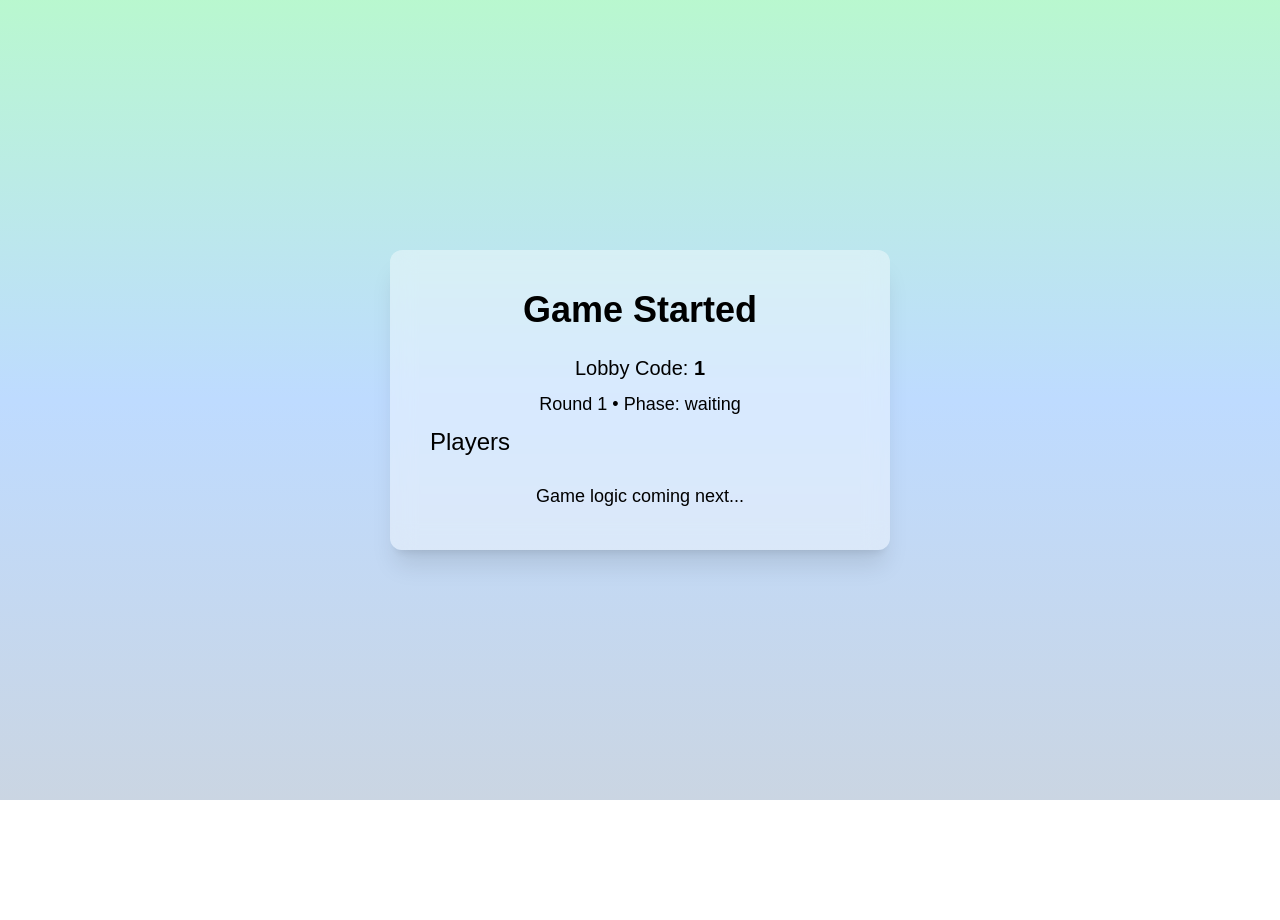
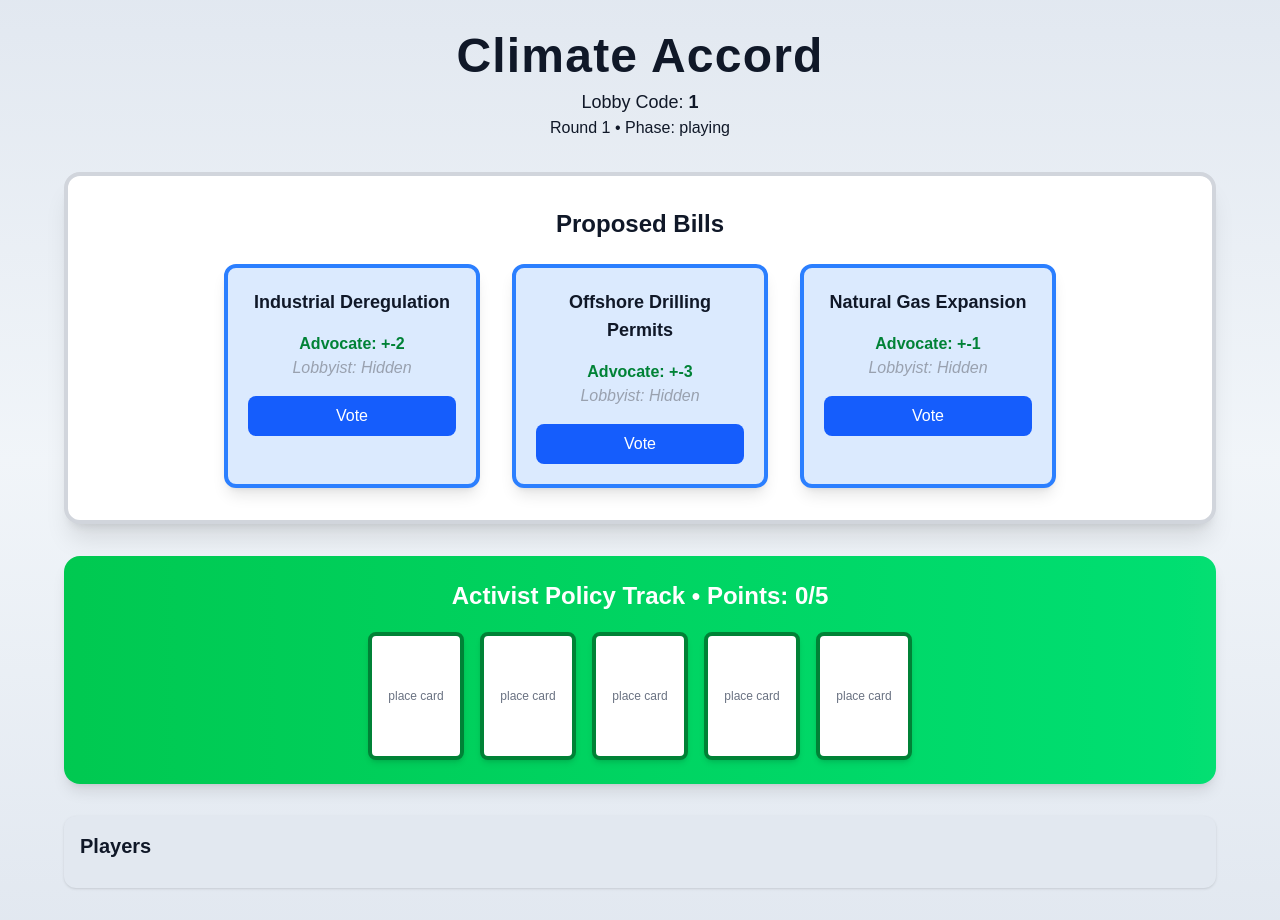
Before and after one commit to Akernov/climate-accord, a Next.js app: page /game/1 in a window 1280 px wide. Before the commit the page ends 800 px from the top, so only its background shows below. Built offline with nearby package versions, Linux system fonts and the light colour scheme.

Commit message:
Added board UI

```diff
--- a/src/app/game/[code]/page.tsx
+++ b/src/app/game/[code]/page.tsx
@@ -2,6 +2,7 @@
 
 import { useParams, useSearchParams } from "next/navigation";
 import { useState } from "react";
+import BillBoard from "@/components/BillBoard";
 
 type Player = {
   name: string;
@@ -39,48 +40,108 @@ export default function GamePage() {
 
   const players = lobby?.players ?? [];
   const round = lobby?.round ?? 1;
-  const phase = lobby?.phase ?? "waiting";
+  const phase = lobby?.phase ?? "playing";
 
-  const currentPlayer = players.find((p) => p.name === name);
+  const currentPlayer = players.find((p) => p.name === (name ?? ""));
+
+  // placeholder progress values (connect to game logic later)
+  const activistProgress = 0;
+  const lobbyistProgress = 0;
 
   return (
-    <div className="min-h-screen flex items-center justify-center bg-gradient-to-b from-green-200 via-blue-200 to-slate-300">
+    <div className="min-h-screen bg-gradient-to-b from-slate-200 via-slate-100 to-slate-200 flex flex-col items-center p-8 text-gray-900">
 
-      <div className="bg-white/40 backdrop-blur-md p-10 rounded-xl shadow-xl w-[500px] text-black">
-
-        <h1 className="text-4xl font-bold text-center mb-6">
-          Game Started
+      {/* HEADER */}
+      <div className="text-center mb-8">
+        <h1 className="text-5xl font-extrabold tracking-wide">
+          Climate Accord
         </h1>
 
-        <p className="text-xl text-center mb-2">
+        <p className="text-lg mt-2">
           Lobby Code: <b>{code}</b>
         </p>
 
-        <p className="text-lg text-center mb-2">
+        <p className="text-md">
           Round {round} • Phase: {phase}
         </p>
 
         {currentPlayer?.role && (
-          <p className="text-center text-xl mb-6 font-bold">
-            Your Role: {currentPlayer.role === "lobbyist"
-              ? "Industrial Lobbyist"
-              : "Climate Advocate"}
+          <p className="mt-3 text-xl font-semibold">
+            Your Role:{" "}
+            {currentPlayer.role === "lobbyist"
+              ? "Industrial Lobbyist 🏭"
+              : "Climate Advocate 🌱"}
           </p>
         )}
+      </div>
 
-        <h2 className="text-2xl mb-3">Players</h2>
+      {/* BOARD */}
+      <div className="w-full max-w-6xl space-y-8">
 
-        <ul className="mb-6">
-          {players.map((player) => (
-            <li key={player.name}>
-              {player.name} — Score: {player.score}
-            </li>
-          ))}
-        </ul>
+        {/* LOBBYIST TRACK */}
+        {currentPlayer?.role === "lobbyist" && (
+          <div className="bg-gradient-to-r from-red-500 to-red-400 p-6 rounded-2xl shadow-lg">
 
-        <p className="text-center text-lg">
-          Game logic coming next...
-        </p>
+            <h2 className="text-2xl font-bold text-center text-white mb-5">
+              Lobbyist Policy Track • Points: {lobbyistProgress}/6
+            </h2>
+
+            <div className="flex justify-center gap-4">
+              {Array.from({ length: 5 }).map((_, i) => (
+                <div
+                  key={i}
+                  className="w-24 h-32 bg-white rounded-lg border-4 border-red-700 flex items-center justify-center text-xs text-gray-500 shadow-md"
+                >
+                  place card
+                </div>
+              ))}
+            </div>
+
+          </div>
+        )}
+
+        {/* BILL AREA */}
+        <BillBoard role={currentPlayer?.role} />
+
+        {/* ACTIVIST TRACK */}
+        <div className="bg-gradient-to-r from-green-500 to-green-400 p-6 rounded-2xl shadow-lg">
+
+          <h2 className="text-2xl font-bold text-center text-white mb-5">
+            Activist Policy Track • Points: {activistProgress}/5
+          </h2>
+
+          <div className="flex justify-center gap-4">
+            {Array.from({ length: 5 }).map((_, i) => (
+              <div
+                key={i}
+                className="w-24 h-32 bg-white rounded-lg border-4 border-green-700 flex items-center justify-center text-xs text-gray-500 shadow-md"
+              >
+                place card
+              </div>
+            ))}
+          </div>
+
+        </div>
+
+        {/* PLAYERS */}
+        <div className="bg-slate-200 p-4 rounded-xl shadow">
+
+          <h2 className="text-xl font-bold mb-3">
+            Players
+          </h2>
+
+          <div className="flex flex-wrap gap-3 justify-center">
+            {players.map((p) => (
+              <div
+                key={p.name}
+                className="bg-white px-4 py-2 rounded-lg shadow font-medium"
+              >
+                {p.name}
+              </div>
+            ))}
+          </div>
+
+        </div>
 
       </div>
 
--- /dev/null
+++ b/src/components/BillBoard.tsx
@@ -0,0 +1,61 @@
+"use client";
+
+import { bills } from "@/data/bills";
+import { useState } from "react";
+
+type BillBoardProps = {
+  role?: "advocate" | "lobbyist";
+};
+
+export default function BillBoard({ role }: BillBoardProps) {
+
+  const [displayedBills] = useState(() => {
+    return [...bills]
+      .sort(() => Math.random() - 0.5)
+      .slice(0, 3);
+  });
+
+  return (
+    <div className="bg-white p-8 rounded-2xl shadow-xl text-center border-4 border-gray-300">
+
+      <h2 className="text-2xl font-bold mb-6">
+        Proposed Bills
+      </h2>
+
+      <div className="flex justify-center gap-8 flex-wrap">
+
+        {displayedBills.map((bill, i) => (
+          <div
+            key={i}
+            className="w-64 bg-blue-100 border-4 border-blue-500 rounded-xl p-5 shadow-lg"
+          >
+
+            <h3 className="text-lg font-bold mb-4">
+              {bill.title}
+            </h3>
+
+            <p className="text-green-700 font-semibold">
+               Advocate: +{bill.advocate}
+            </p>
+
+            {role === "lobbyist" ? (
+              <p className="text-red-700 font-semibold">
+                 Lobbyist: {bill.lobbyist}
+              </p>
+            ) : (
+              <p className="text-gray-400 italic">
+                 Lobbyist: Hidden
+              </p>
+            )}
+
+            <button className="mt-4 w-full bg-blue-600 hover:bg-blue-700 text-white py-2 rounded-lg">
+              Vote
+            </button>
+
+          </div>
+        ))}
+
+      </div>
+    </div>
+  );
+}
--- /dev/null
+++ b/src/data/bills.ts
@@ -0,0 +1,58 @@
+export type Bill = {
+  title: string;
+  advocate: number;
+  lobbyist: number;
+};
+
+export const bills: Bill[] = [
+  {
+    title: "Renewable Energy Subsidies",
+    advocate: 3,
+    lobbyist: -1,
+  },
+  {
+    title: "Carbon Tax Expansion",
+    advocate: 2,
+    lobbyist: -2,
+  },
+  {
+    title: "Oil Pipeline Approval",
+    advocate: -2,
+    lobbyist: 3,
+  },
+  {
+    title: "Electric Vehicle Incentives",
+    advocate: 3,
+    lobbyist: -1,
+  },
+  {
+    title: "Offshore Drilling Permits",
+    advocate: -3,
+    lobbyist: 3,
+  },
+  {
+    title: "Public Transit Funding",
+    advocate: 2,
+    lobbyist: -1,
+  },
+  {
+    title: "Coal Plant Shutdown",
+    advocate: 3,
+    lobbyist: -2,
+  },
+  {
+    title: "Natural Gas Expansion",
+    advocate: -1,
+    lobbyist: 2,
+  },
+  {
+    title: "Green Infrastructure Bill",
+    advocate: 3,
+    lobbyist: -1,
+  },
+  {
+    title: "Industrial Deregulation",
+    advocate: -2,
+    lobbyist: 2,
+  },
+];
```
